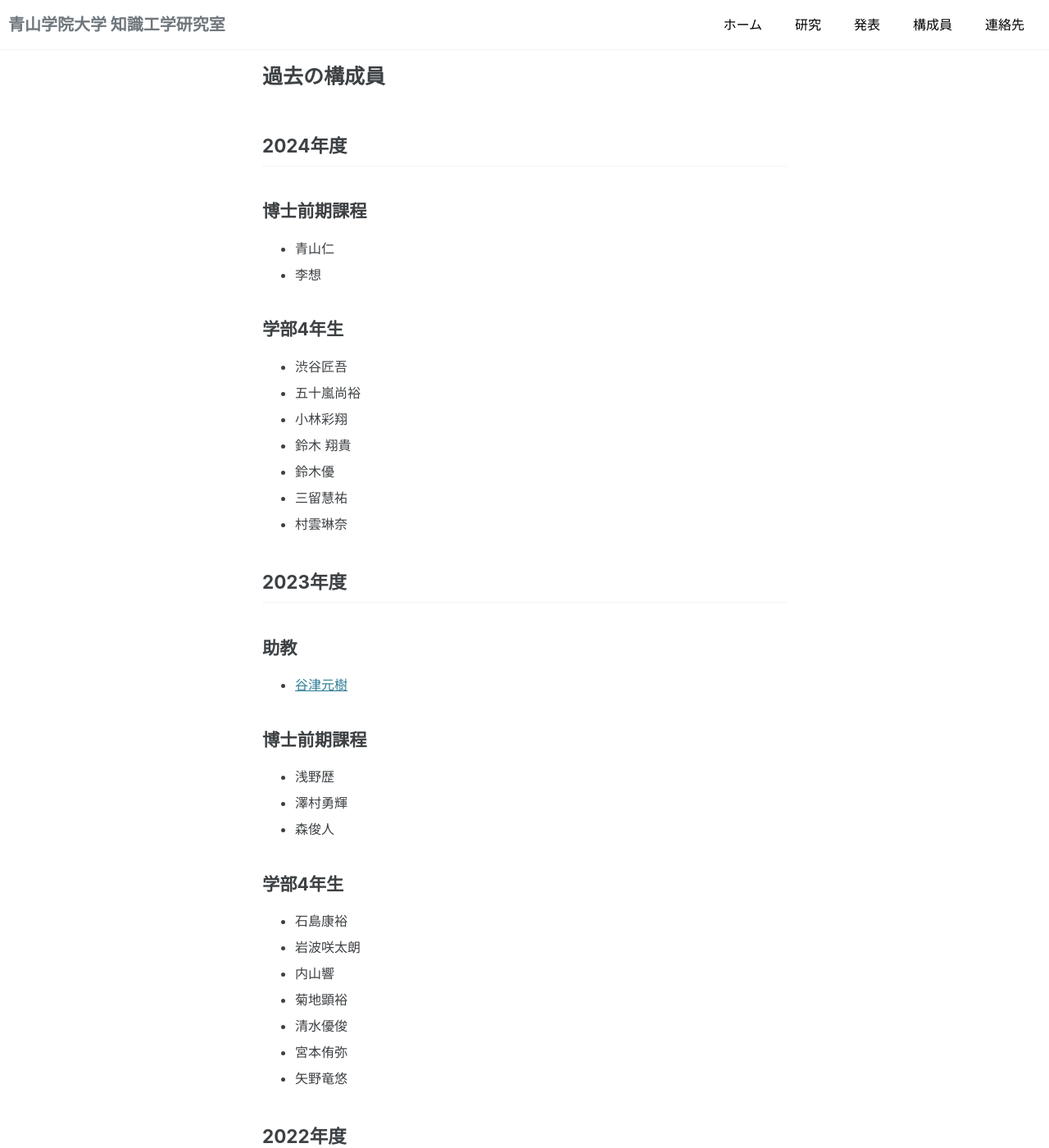
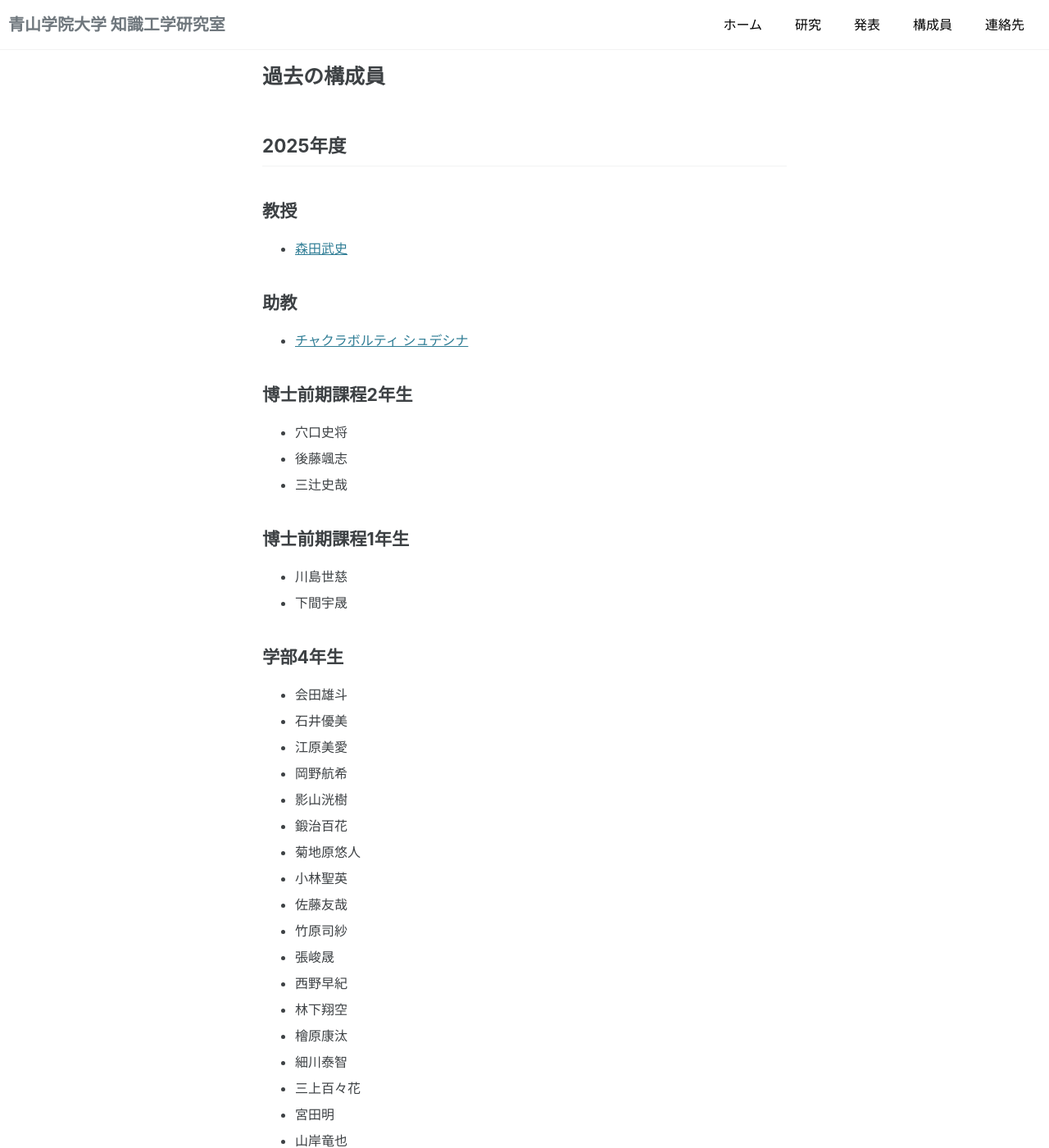
Before and after one commit to ke-lab-it-agu/ke-lab-it-agu.github.io, a Jekyll site: the page built from alumni.md, in a window 1280 px wide and 1400 px high. Shown: the whole window at 82% size. Built offline with Jekyll 4.4.1, drawn with Linux system fonts in a browser that asks for light colours; cached includes are drawn as plain includes; some of the changed text lies outside the part shown.

Commit message:
update alumni.md

```diff
--- a/alumni.md
+++ b/alumni.md
@@ -2,42 +2,112 @@
 title: 過去の構成員
 layout: single
 ---
+## 2025年度
+### 教授
+* [森田武史](https://takeshi-morita.jp/index-ja.html)
+
+### 助教
+* [チャクラボルティ シュデシナ](https://sudesnac.github.io/)
+
+### 博士前期課程2年生
+* 穴口史将
+* 後藤颯志
+* 三辻史哉
+
+### 博士前期課程1年生
+* 川島世慈
+* 下間宇晟
+
+### 学部4年生
+* 会田雄斗
+* 石井優美
+* 江原美愛
+* 岡野航希
+* 影山洸樹
+* 鍛治百花
+* 菊地原悠人
+* 小林聖英
+* 佐藤友哉
+* 竹原司紗
+* 張峻晟
+* 西野早紀
+* 林下翔空
+* 檜原康汰
+* 細川泰智
+* 三上百々花
+* 宮田明
+* 山岸竜也
 
 ## 2024年度
-### 博士前期課程
+### 教授
+* [森田武史](https://takeshi-morita.jp/index-ja.html)
+
+### 助教
+* [チャクラボルティ シュデシナ](https://sudesnac.github.io/)
+
+### 博士前期課程2年生
+* 青山仁
+* 李想
+
+### 博士前期課程1年生
+* 穴口史将
+* 後藤颯志
+* 三辻史哉
+
+### 学部4年生
+* 渋谷匠吾
+* 五十嵐尚裕
+* 川島世慈
+* 小林彩翔
+* 下間宇晟
+* 鈴木 翔貴
+* 鈴木優
+* 細川泰智
+* 三留慧祐
+* 村雲琳奈
+
+## 2023年度
+### 教授
+* [森田武史](https://takeshi-morita.jp/index-ja.html)
+
+### 助教
+* [谷津元樹](https://www.agnes.aoyama.ac.jp/iit/in-memory-of-yatsu-motoki-sensei)
+
+### 博士前期課程2年生
+* 浅野歴
+* 澤村勇輝
+* 森俊人
+
+### 博士前期課程1年生
 * 青山仁
 * 李想
 
 ### 学部4年生
-* 渋谷匠吾
-* 五十嵐尚裕
-* 小林彩翔
-* 鈴木 翔貴
-* 鈴木優
-* 三留慧祐
-* 村雲琳奈
+* 岩波咲太朗
+* 穴口史将
+* 石島康裕
+* 内山響
+* 菊地顕裕
+* 後藤颯志
+* 清水優俊
+* 三辻史哉
+* 宮本侑弥
+* 矢野竜悠
 
-## 2023年度
+## 2022年度
+### 教授
+* [森田武史](https://takeshi-morita.jp/index-ja.html)
+
 ### 助教
 * [谷津元樹](https://www.agnes.aoyama.ac.jp/iit/in-memory-of-yatsu-motoki-sensei)
 
-### 博士前期課程
+### 博士前期課程1年生
 * 浅野歴
 * 澤村勇輝
 * 森俊人
 
 ### 学部4年生
-* 石島康裕
-* 岩波咲太朗
-* 内山響
-* 菊地顕裕
-* 清水優俊
-* 宮本侑弥
-* 矢野竜悠
-
-## 2022年度
-
-### 学部4年生
+* 青山仁
 * 稲垣ルイ
 * 大本海
 * 上泉洸太
@@ -48,21 +118,40 @@ layout: single
 * 山本泰誠
 
 ## 2021年度
-### 博士前期課程
+### 教授
+* [森田武史](https://takeshi-morita.jp/index-ja.html)
+
+### 助教
+* [谷津元樹](https://www.agnes.aoyama.ac.jp/iit/in-memory-of-yatsu-motoki-sensei)
+
+### 博士前期課程2年生
 * スホルクワイク亜蘭
 * 吉兼拓生
 
 ### 学部4年生
+* 浅野歴
 * 井上蒼一朗
 * 井上恵彰
 * 翁海華
 * 掛川夏海
 * 北原立都
+* 澤村勇輝
 * 鈴木七星
 * 関野誠
 * 中尾仁哉
+* 森俊人
 
 ## 2020年度
+### 教授
+* [森田武史](https://takeshi-morita.jp/index-ja.html)
+
+### 助教
+* [谷津元樹](https://www.agnes.aoyama.ac.jp/iit/in-memory-of-yatsu-motoki-sensei)
+
+### 博士前期課程1年生
+* スホルクワイク亜蘭
+* 吉兼拓生
+
 ### 学部4年生
 * 小林陸生
 * 岡﨑圭亮
```
